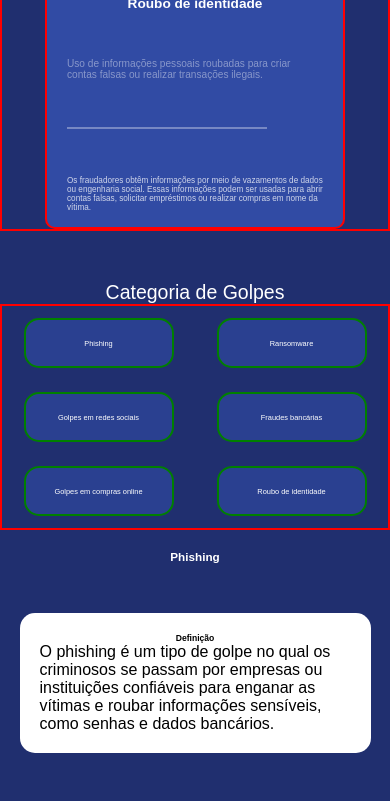
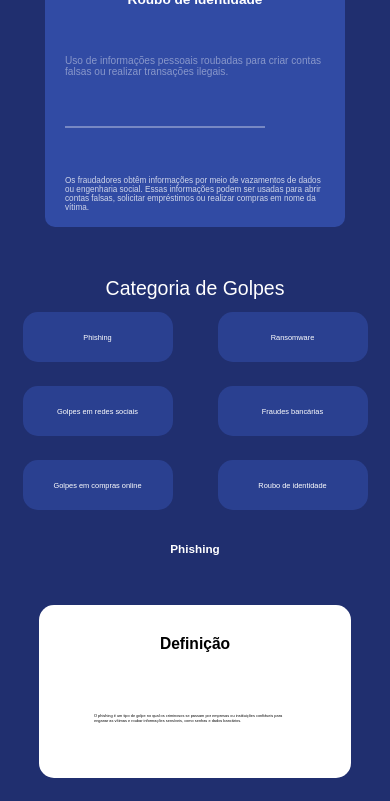
Before and after one commit to leonardofv/atividade, a React (Vite) app: page /phishing in a window 390 px wide. Shown: the part 1819-2620 px from the top of the page. Built offline with nearby package versions, Linux system fonts and the light colour scheme; a web font is replaced by a local one.

Commit message:
redimensionando cards das categorias

```diff
--- a/src/components/main/main.module.scss
+++ b/src/components/main/main.module.scss
@@ -14,7 +14,7 @@ main {
 }
 
 .sectionCards {
-    border: 2px solid red;
+    // border: 2px solid red;
     display: grid;
     grid-template-columns: repeat(3, 1fr);
     align-items: center;
@@ -26,7 +26,7 @@ main {
     }
 
     .card {
-        border: 2px solid red;
+        // border: 2px solid red;
         width: 500px;
         height: 450px;
         background-color: #3551aed8;
@@ -104,7 +104,7 @@ main {
     }
 
     .categories {
-        border: 2px solid red;
+        // border: 2px solid red;
         display: grid;
         grid-template-columns: repeat(3, 1fr);
         justify-items: center;
@@ -112,7 +112,7 @@ main {
             grid-template-columns: repeat(2, 1fr);
         }
         .category {
-            border: 2px solid green;
+            // border: 2px solid green;
             width: 400px;
             height: 100px;
             display: flex;
--- a/src/pages/fraudeBancaria/fraudeBancaria.module.scss
+++ b/src/pages/fraudeBancaria/fraudeBancaria.module.scss
@@ -21,7 +21,7 @@
 .containerOqueFazer,
 .containerEx {
     background-color: #fff;
-    width: 90%;
+    width: 80%;
     border-radius: 15px;
     padding: 20px;
     .titleDefinicao,
@@ -43,4 +43,14 @@
             font-size: 1.2vw;
         }
     }
+    .infoDefinicao,
+    .ex,
+    .infos,
+    .sinais,
+    .dicas,
+    .fazer {
+        // border: 2px solid red;
+        font-size: 1vw;
+        margin: 25px;
+    }
 }
--- a/src/pages/golpeRedeSocial/golpeRedeSocial.module.scss
+++ b/src/pages/golpeRedeSocial/golpeRedeSocial.module.scss
@@ -21,7 +21,7 @@
 .containerOqueFazer,
 .containerEx {
     background-color: #fff;
-    width: 90%;
+    width: 80%;
     border-radius: 15px;
     padding: 20px;
     .titleDefinicao,
@@ -43,4 +43,14 @@
             font-size: 1.2vw;
         }
     }
+    .infoDefinicao,
+    .ex,
+    .infos,
+    .sinais,
+    .dicas,
+    .fazer {
+        // border: 2px solid red;
+        font-size: 1vw;
+        margin: 25px;
+    }
 }
--- a/src/pages/golpesCompras/golpeCompras.module.scss
+++ b/src/pages/golpesCompras/golpeCompras.module.scss
@@ -21,7 +21,7 @@
 .containerOqueFazer,
 .containerEx {
     background-color: #fff;
-    width: 90%;
+    width: 80%;
     border-radius: 15px;
     padding: 20px;
     .titleDefinicao,
@@ -43,4 +43,14 @@
             font-size: 1.2vw;
         }
     }
+    .infoDefinicao,
+    .ex,
+    .infos,
+    .sinais,
+    .dicas,
+    .fazer {
+        // border: 2px solid red;
+        font-size: 1vw;
+        margin: 25px;
+    }
 }
--- a/src/pages/phishing/phishing.module.scss
+++ b/src/pages/phishing/phishing.module.scss
@@ -21,9 +21,9 @@
 .containerOqueFazer,
 .containerEx {
     background-color: #fff;
-    width: 90%;
+    width: 80%;
     border-radius: 15px;
-    padding: 20px;
+    padding: 30px;
     .titleDefinicao,
     .titleEx,
     .titleComoFunciona,
@@ -33,6 +33,10 @@
         text-align: center;
         font-size: 2.2vw;
         font-weight: bold;
+        padding-bottom: 35px;
+        @media (max-width: 600px) {
+            font-size: 4vw;
+        }
         .infoDefinicao,
         .infoEx,
         .infoComoFunciona,
@@ -43,4 +47,14 @@
             font-size: 1.2vw;
         }
     }
+    .infoDefinicao,
+    .ex,
+    .infos,
+    .sinais,
+    .dicas,
+    .fazer {
+        // border: 2px solid red;
+        font-size: 1vw;
+        margin: 25px;
+    }
 }
--- a/src/pages/ransomware/ransomware.module.scss
+++ b/src/pages/ransomware/ransomware.module.scss
@@ -21,7 +21,7 @@
 .containerOqueFazer,
 .containerEx {
     background-color: #fff;
-    width: 90%;
+    width: 80%;
     border-radius: 15px;
     padding: 20px;
     .titleDefinicao,
@@ -43,4 +43,14 @@
             font-size: 1.2vw;
         }
     }
+    .infoDefinicao,
+    .ex,
+    .infos,
+    .sinais,
+    .dicas,
+    .fazer {
+        // border: 2px solid red;
+        font-size: 1vw;
+        margin: 25px;
+    }
 }
--- a/src/pages/rouboIdentidade/rouboIdentidade.module.scss
+++ b/src/pages/rouboIdentidade/rouboIdentidade.module.scss
@@ -21,7 +21,7 @@
 .containerOqueFazer,
 .containerEx {
     background-color: #fff;
-    width: 90%;
+    width: 80%;
     border-radius: 15px;
     padding: 20px;
     .titleDefinicao,
@@ -43,4 +43,14 @@
             font-size: 1.2vw;
         }
     }
+    .infoDefinicao,
+    .ex,
+    .infos,
+    .sinais,
+    .dicas,
+    .fazer {
+        // border: 2px solid red;
+        font-size: 1vw;
+        margin: 25px;
+    }
 }
```
